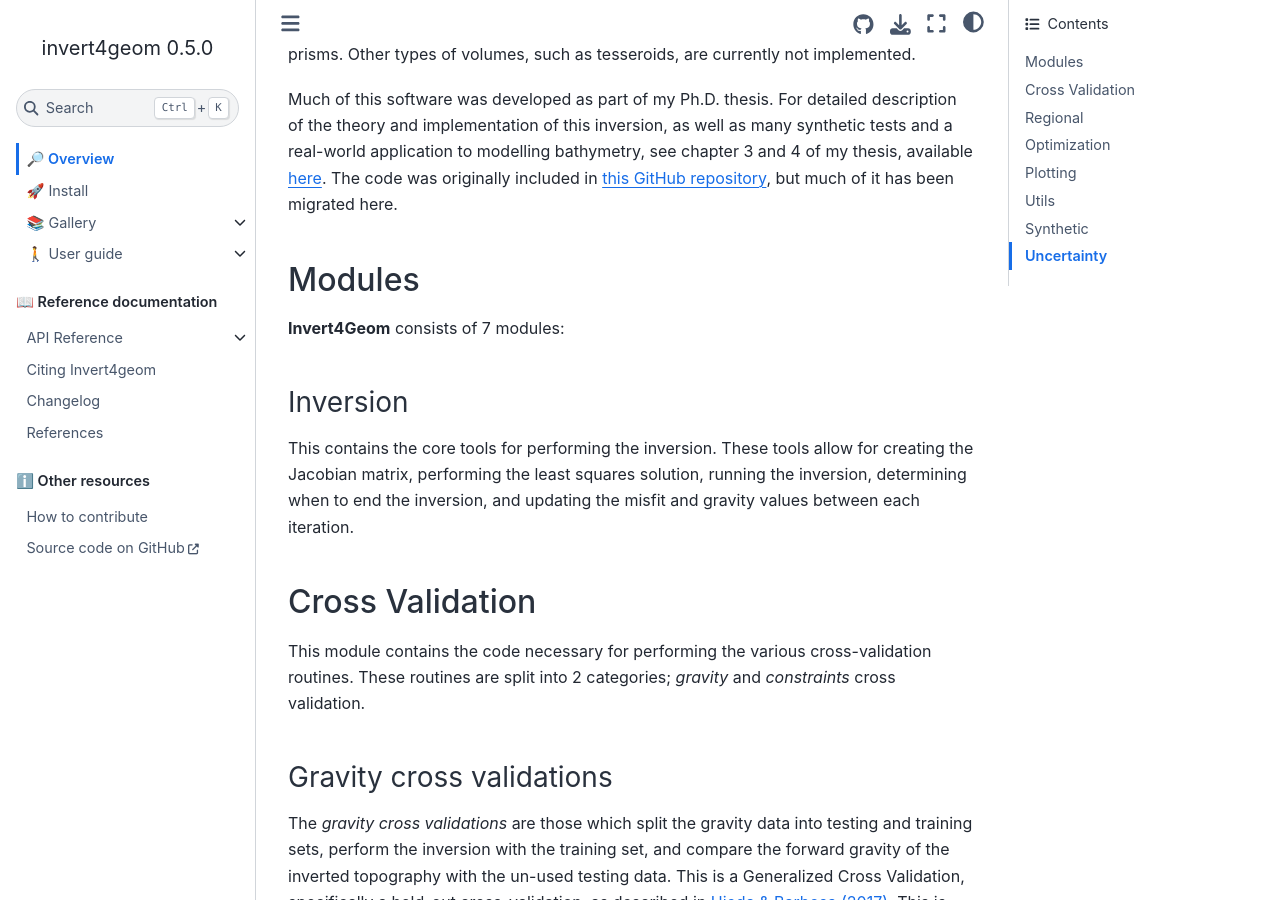
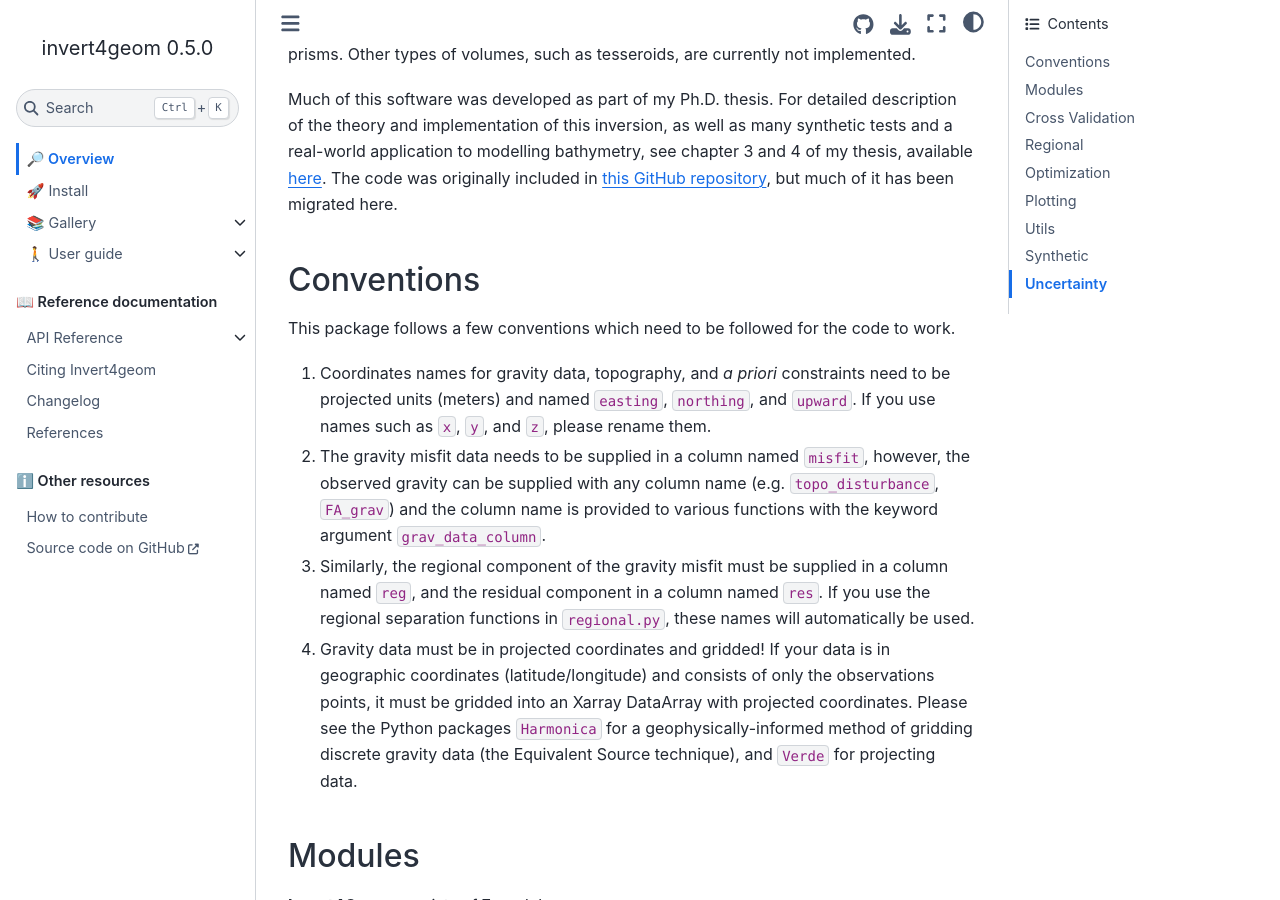
Before and after one commit to mdtanker/invert4geom, a Sphinx documentation site: the page built from docs/overview.md, in a window 1280 px wide and 900 px high, scrolled down 553 px. Built offline with Sphinx 7.4.7 and the Sphinx Book theme 1.1.4, drawn with Linux system fonts in a browser that asks for light colours; pages that are not in the unit, such as notebooks, are missing from menus; the version number is read from the project's files by our own code.

Commit message:
docs: add section on conventions for `Invert4Geom`

```diff
--- a/docs/overview.md
+++ b/docs/overview.md
@@ -21,6 +21,17 @@ Other types of volumes, such as tesseroids, are currently not implemented.
 Much of this software was developed as part of my Ph.D. thesis.
 For detailed description of the theory and implementation of this inversion, as well as many synthetic tests and a real-world application to modelling bathymetry, see chapter 3 and 4 of my thesis, available [here](https://doi.org/10.26686/wgtn.24408304).
 The code was originally included in [this GitHub repository](https://github.com/mdtanker/RIS_gravity_inversion), but much of it has been migrated here.
+
+## Conventions
+
+This package follows a few conventions which need to be followed for the code to work.
+1) Coordinates names for gravity data, topography, and _a priori_ constraints need to be projected units (meters) and named `easting`, `northing`, and  `upward`.
+If you use names such as `x`, `y`, and `z`, please rename them.
+2) The gravity misfit data needs to be supplied in a column named `misfit`, however, the observed gravity can be supplied with any column name (e.g. `topo_disturbance`, `FA_grav`) and the column name is provided to various functions with the keyword argument `grav_data_column`.
+3) Similarly, the regional component of the gravity misfit must be supplied in a column named `reg`, and the residual component in a column named `res`.
+If you use the regional separation functions in `regional.py`, these names will automatically be used.
+4) Gravity data must be in projected coordinates and gridded!
+If your data is in geographic coordinates (latitude/longitude) and consists of only the observations points, it must be gridded into an Xarray DataArray with projected coordinates. Please see the Python packages `Harmonica` for a geophysically-informed method of gridding discrete gravity data (the Equivalent Source technique), and `Verde` for projecting data.
 
 ## Modules
 
```
